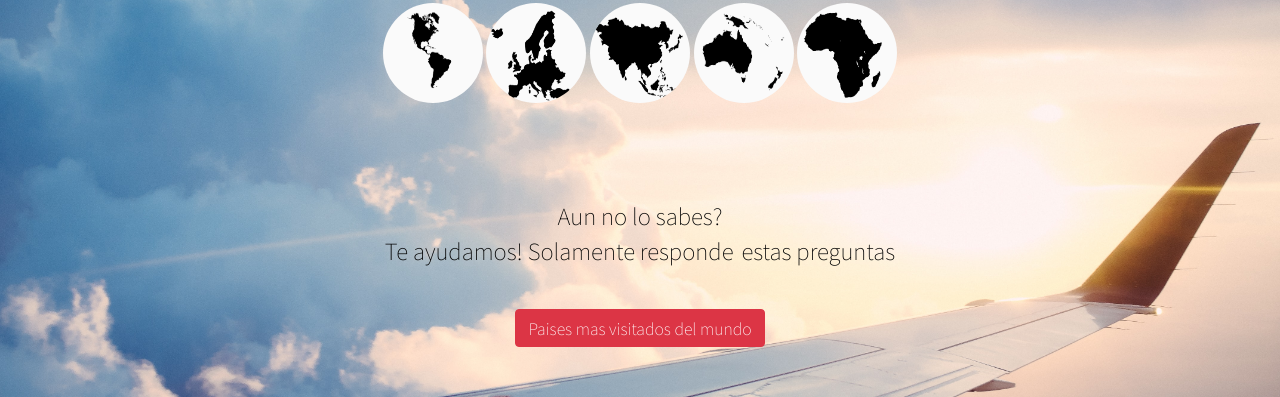
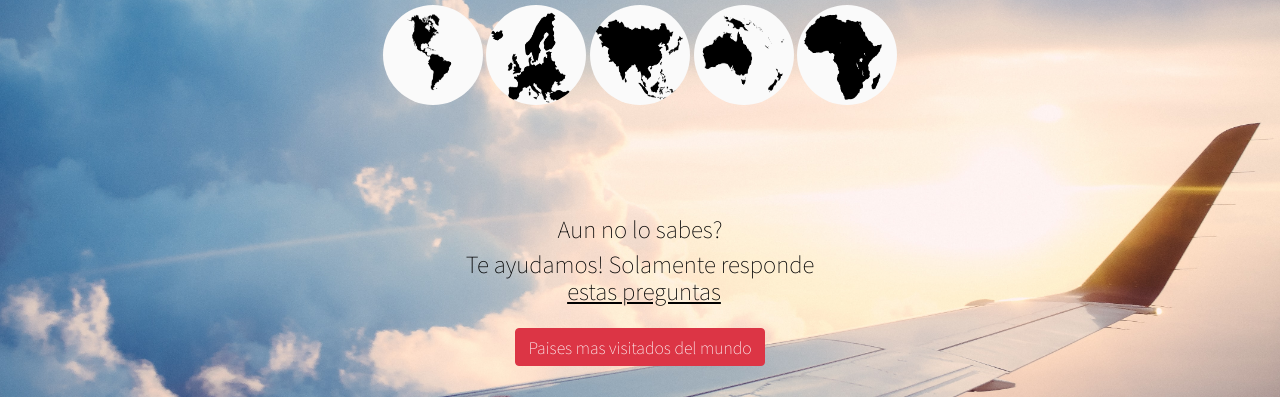
Before and after one commit to silvinazb/tomato-potato, a plain HTML site: page index.html in a window 1280 px wide. Shown: the part 173-570 px from the top of the page. Drawn offline with nearby package versions, Linux system fonts and the light colour scheme.

Commit message:
cambios help index

```diff
--- a/css/proyectofinal4.css
+++ b/css/proyectofinal4.css
@@ -103,6 +103,9 @@ body{
 .section a{
     color: black;
     margin-left: 0.5rem;
+}
+.underline{
+    text-decoration: underline;
 }
 .section a:hover{
     color: red;
--- a/index.html
+++ b/index.html
@@ -57,7 +57,11 @@
 
         <section class="section">
             <h1>Aun no lo sabes?</h1>
-            <h2>Te ayudamos! Solamente responde<a href="help.html">estas preguntas</a></h2>
+            <h2>Te ayudamos! Solamente responde
+                <div class="underline">
+                    <a href="help.html">estas preguntas</a>
+                </div>
+            </h2>
         </section>
 
         <footer class="footer">
```
